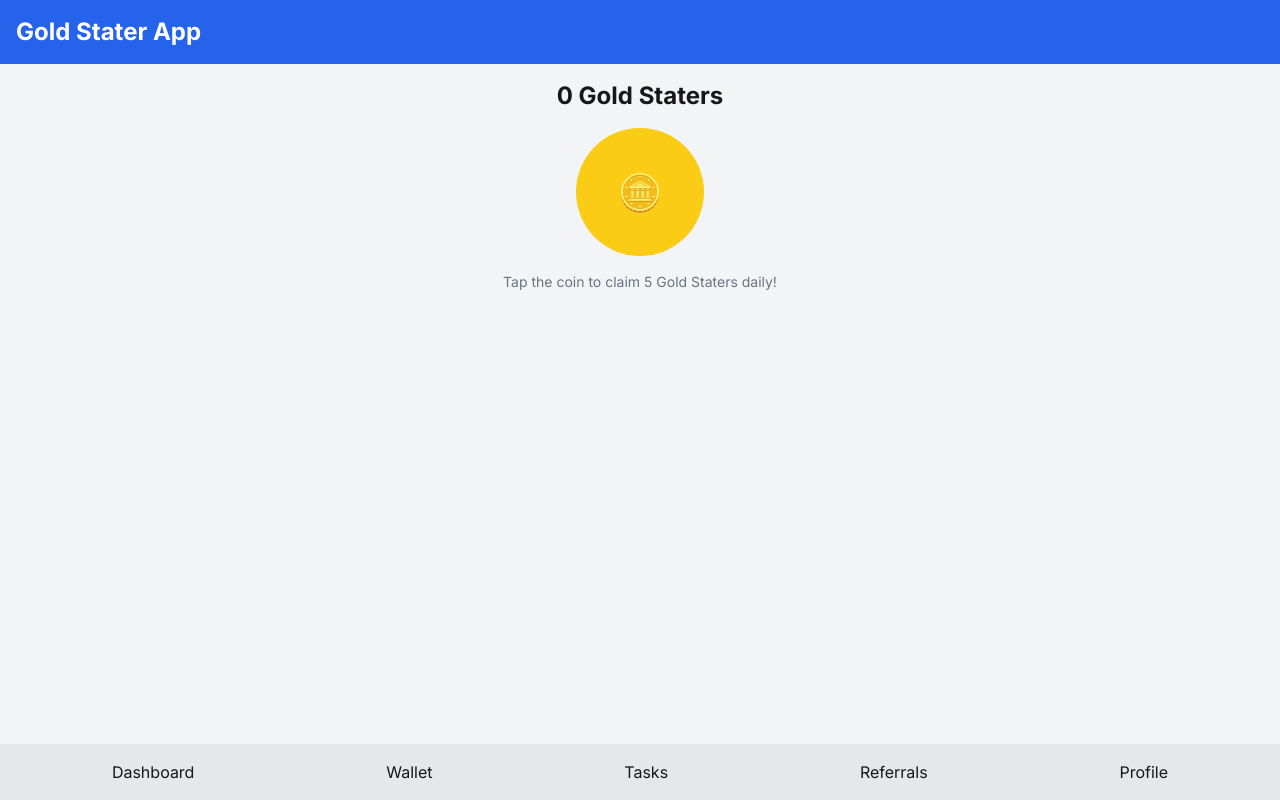
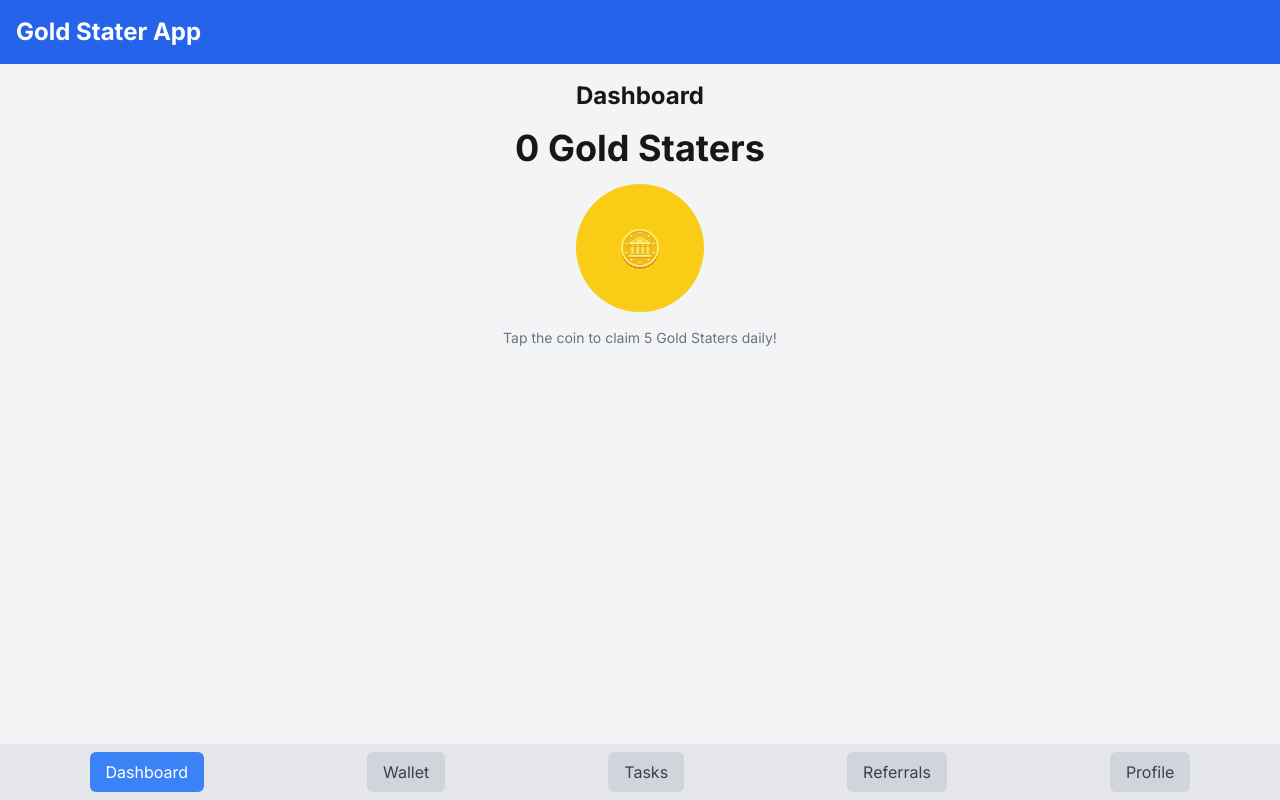
Before and after one commit to Stanley19990/gold-stater-app, a Next.js app: page / in a window 1280 px wide. Built offline with nearby package versions, Linux system fonts and the light colour scheme.

Commit message:
Added tabbed interface to Gold Stater app

```diff
--- a/src/app/page.tsx
+++ b/src/app/page.tsx
@@ -27,7 +27,7 @@ declare global {
 export default function GoldStaterApp() {
   const [goldStaters, setGoldStaters] = useState(0)
   const [lastClaimTime, setLastClaimTime] = useState(0)
-  const [activeSection, setActiveSection] = useState('dashboard')
+  const [activeTab, setActiveTab] = useState('dashboard')
   const [telegramId, setTelegramId] = useState<number | null>(null)
 
   const fetchUserData = useCallback(async (tgId: number) => {
@@ -86,20 +86,49 @@ export default function GoldStaterApp() {
     }
   }, [lastClaimTime])
 
-  const renderSection = () => {
-    switch(activeSection) {
+  const renderTabContent = () => {
+    switch(activeTab) {
       case 'wallet':
-        return <div>Wallet Balance: {goldStaters} Gold Staters</div>
+        return (
+          <div className="p-4">
+            <h2 className="text-2xl font-bold mb-4">Wallet</h2>
+            <p className="text-lg">Balance: {goldStaters} Gold Staters</p>
+          </div>
+        )
       case 'tasks':
-        return <div>Daily Task: Claim your Gold Staters!</div>
+        return (
+          <div className="p-4">
+            <h2 className="text-2xl font-bold mb-4">Daily Tasks</h2>
+            <p className="text-lg">Claim your daily Gold Staters!</p>
+            <button
+              onClick={handleClaim}
+              className="mt-4 bg-blue-500 hover:bg-blue-700 text-white font-bold py-2 px-4 rounded"
+            >
+              Claim Reward
+            </button>
+          </div>
+        )
       case 'referrals':
-        return <div>Invite friends to earn more Gold Staters!</div>
+        return (
+          <div className="p-4">
+            <h2 className="text-2xl font-bold mb-4">Referrals</h2>
+            <p className="text-lg">Invite friends to earn more Gold Staters!</p>
+            {/* Add referral code or link here */}
+          </div>
+        )
       case 'profile':
-        return <div>Your Profile (Telegram ID: {telegramId})</div>
+        return (
+          <div className="p-4">
+            <h2 className="text-2xl font-bold mb-4">Profile</h2>
+            <p className="text-lg">Telegram ID: {telegramId}</p>
+            {/* Add more profile information here */}
+          </div>
+        )
       default:
         return (
-          <div className="flex flex-col items-center">
-            <div className="text-2xl font-bold mb-4">{goldStaters} Gold Staters</div>
+          <div className="p-4 flex flex-col items-center">
+            <h2 className="text-2xl font-bold mb-4">Dashboard</h2>
+            <div className="text-4xl font-bold mb-4">{goldStaters} Gold Staters</div>
             <button
               onClick={handleClaim}
               className="w-32 h-32 rounded-full bg-yellow-400 hover:bg-yellow-500 flex items-center justify-center text-4xl mb-4"
@@ -117,15 +146,23 @@ export default function GoldStaterApp() {
       <header className="bg-blue-600 text-white p-4">
         <h1 className="text-2xl font-bold">Gold Stater App</h1>
       </header>
-      <main className="flex-grow p-4">
-        {renderSection()}
+      <main className="flex-grow">
+        {renderTabContent()}
       </main>
-      <nav className="bg-gray-200 p-4 flex justify-around">
-        <button onClick={() => setActiveSection('dashboard')}>Dashboard</button>
-        <button onClick={() => setActiveSection('wallet')}>Wallet</button>
-        <button onClick={() => setActiveSection('tasks')}>Tasks</button>
-        <button onClick={() => setActiveSection('referrals')}>Referrals</button>
-        <button onClick={() => setActiveSection('profile')}>Profile</button>
+      <nav className="bg-gray-200 p-2 flex justify-around">
+        {['dashboard', 'wallet', 'tasks', 'referrals', 'profile'].map((tab) => (
+          <button
+            key={tab}
+            onClick={() => setActiveTab(tab)}
+            className={`px-4 py-2 rounded-md ${
+              activeTab === tab
+                ? 'bg-blue-500 text-white'
+                : 'bg-gray-300 text-gray-700 hover:bg-gray-400'
+            }`}
+          >
+            {tab.charAt(0).toUpperCase() + tab.slice(1)}
+          </button>
+        ))}
       </nav>
     </div>
   )
```
